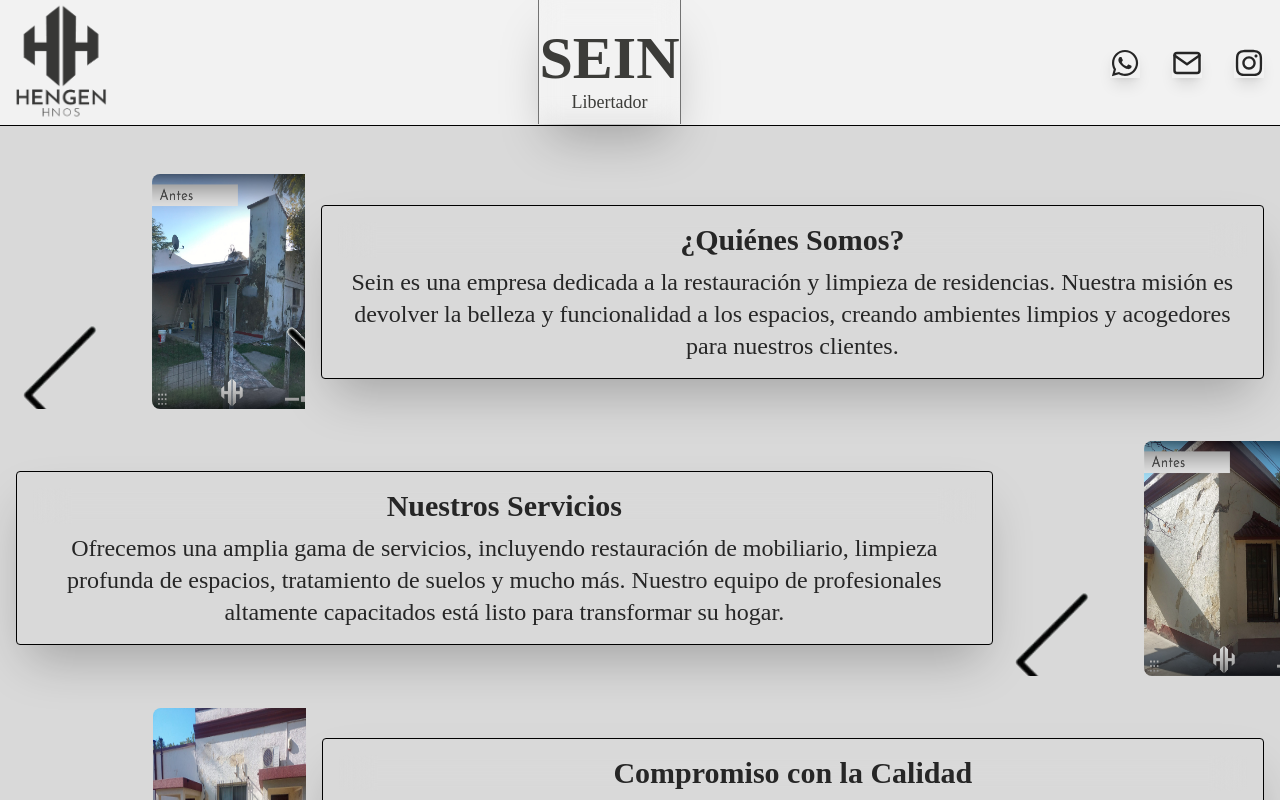
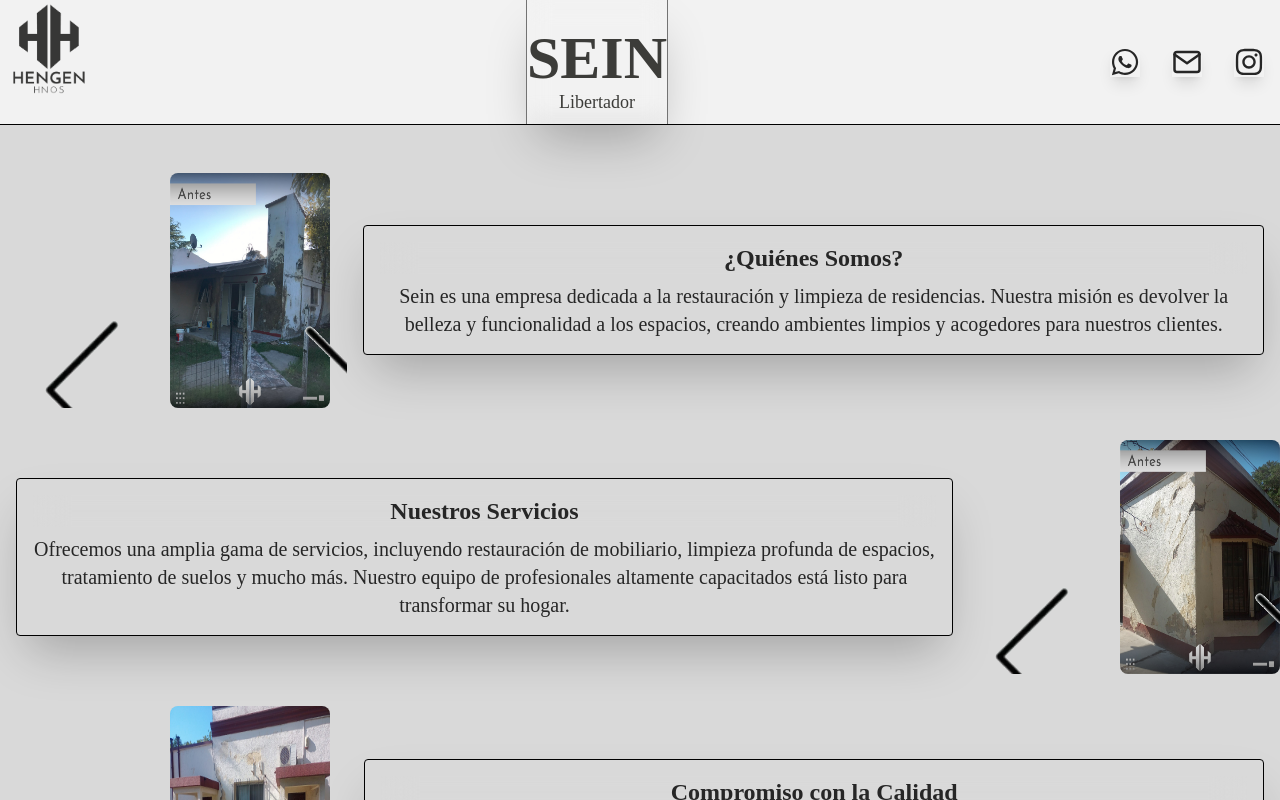
Before and after one commit to santiagva7/Sein-libertador, a Next.js app: page / in a window 1280 px wide. Shown: the top 800 px of the page. Built offline with nearby package versions, Linux system fonts and the light colour scheme.

Commit message:
Sizes changed

```diff
--- a/src/Components/Card.jsx
+++ b/src/Components/Card.jsx
@@ -4,8 +4,8 @@ const Card = ({ title, text }) => {
   return (
     <div className="p-4 h-full w-full ">
       <div className="p-4 border border-p8 rounded backdrop-opacity-10 shadow-2xl bg-p2">
-        <h2 className="text-3xl font-semibold text-p4 text-center font-sans backdrop-blur-lg background">{title}</h2>
-        <p className="text-2xl mt-2 text-p4 text-center font-sans">{text}</p>
+        <h2 className="text-2xl font-semibold text-p4 text-center font-sans backdrop-blur-lg background">{title}</h2>
+        <p className="text-xl mt-2 text-p4 text-center font-sans">{text}</p>
       </div>
     </div>
   );
--- a/src/Components/Gallery.jsx
+++ b/src/Components/Gallery.jsx
@@ -36,7 +36,7 @@ const Gallery = () => {
   return (
     <div className="flex justify-center w-2/4 h-full overflow-hidden my-20">
       <div className="mt-24">
-        <button className="p-2 sm:p-3 rounded-full" onClick={prevSlide}>
+        <button className="p-2" onClick={prevSlide}>
           <Image src="/izq.png" width={8} height={8} className="m-10 w-auto h-auto" alt="arrow" />
         </button>
       </div>
--- a/src/Components/Gallery2.jsx
+++ b/src/Components/Gallery2.jsx
@@ -36,7 +36,7 @@ const Gallery2 = () => {
   return (
     <div className="flex justify-center w-2/4 h-full overflow-hidden my-20">
       <div className="mt-24">
-        <button className="p-2 sm:p-3 rounded-full" onClick={prevSlide}>
+        <button className="p-2 " onClick={prevSlide}>
           <Image src="/izq.png" width={8} height={8} className="m-10 w-auto h-auto" alt="arrow" />
         </button>
       </div>
--- a/src/Components/Gallery3.jsx
+++ b/src/Components/Gallery3.jsx
@@ -36,7 +36,7 @@ const Gallery3 = () => {
   return (
     <div className="flex justify-center w-2/4 h-full overflow-hidden my-20">
       <div className="mt-24">
-        <button className="p-2 sm:p-3 rounded-full" onClick={prevSlide}>
+        <button className="p-2" onClick={prevSlide}>
           <Image src="/izq.png" width={8} height={8} className="m-10 w-auto h-auto" alt="arrow" />
         </button>
       </div>
--- a/src/Components/Header.jsx
+++ b/src/Components/Header.jsx
@@ -9,7 +9,7 @@ const Header = () => {
   return (
     <header className="bg-p1 border-gray-300 flex border-b border-p8">
       <div className="h-full flex items-center justify-center">
-        <Image src="/iconoPng.png" width={125} height={125} alt="Icono distintivo de la empresa Sein, de los hermanos Hengen" />
+        <Image src="/iconoPng.png" width={100} height={100} alt="Icono distintivo de la empresa Sein, de los hermanos Hengen" />
       </div>
       <div className="max-w-2xl mx-auto font-mono text-center  backdrop-blur-md">
         <div className="pb-2 border-r border-l border-p3 shadow-2xl">
```
